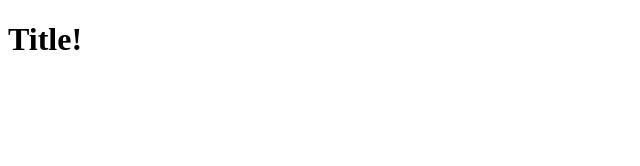
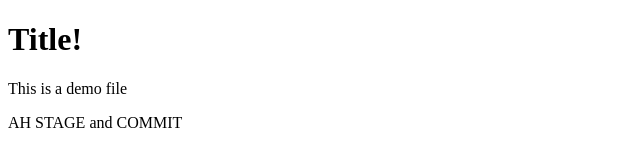
Before and after one commit to winonah/iat339, a plain HTML site: page index.html in a window 1280 px wide. Shown: the whole page, without its empty margins (0-640 px from the left). Drawn offline with Linux system fonts and the light colour scheme.

Commit message:
Added additional text content to index.html

```diff
--- a/index.html
+++ b/index.html
@@ -7,4 +7,6 @@
 	<body>
 		<h1>Title!</h1>
 	</body>
+		<p> This is a demo file </p>
+		<p> AH STAGE and COMMIT </p>
 </html>
```
